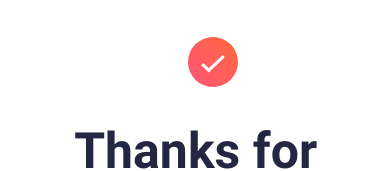
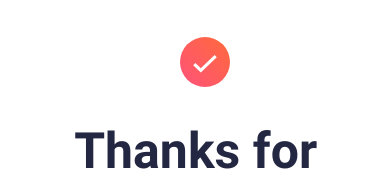
Before and after one commit to EvanPerreau/NewsletterSignup, a plain HTML site: page index.html in a window 390 px wide. Both pictures are taken after typing "name@example.com" into the empty fields and a click on the button "Subscribe to monthly newsletter". Shown: the top 171 px of the page. Drawn offline with Linux system fonts and the light colour scheme.

Commit message:
responsive fix

```diff
--- a/assets/styles/index.css
+++ b/assets/styles/index.css
@@ -233,4 +233,8 @@ a:hover {
         align-items: center;
         justify-content: space-around;
     }
+
+    img.success{
+        padding-right: 15px;
+    }
 }
```
